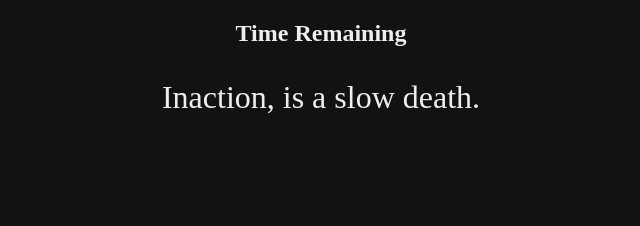
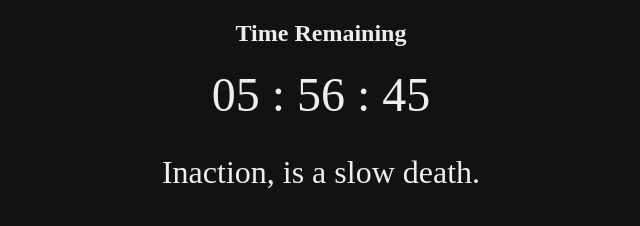
Before and after one commit to xavier-kong/chrome-extensions, a browser extension: page better-twitter-discord/countdown/countdown.html in a window 1280 px wide. Shown: the whole page, without its empty margins (319-959 px from the left). Drawn offline with Linux system fonts and the light colour scheme.

Commit message:
added fix for countdown error past 9pm

```diff
--- a/better-twitter-discord/countdown/countdown.html
+++ b/better-twitter-discord/countdown/countdown.html
@@ -11,6 +11,6 @@
         <h2>Time Remaining</h2>
         <div id="countdown"></div>
         <p>Inaction, is a slow death.</p>
-        <script src="redirect.js"></script>
+        <script src="countdown.js"></script>
     </body>
 </html>
--- a/better-twitter-discord/countdown/countdown.js
+++ b/better-twitter-discord/countdown/countdown.js
@@ -1,6 +1,6 @@
 function getDiff() {
     const final = new Date();
-    if (final.getHours > 21) {
+    if (final.getHours() > 21) {
         final.setDate(final.getDate() + 1);
     }
     final.setHours(18);
--- a/make-youtube-better/pages/countdown/countdown.js
+++ b/make-youtube-better/pages/countdown/countdown.js
@@ -1,6 +1,6 @@
 function getDiff() {
     const final = new Date();
-    if (final.getHours > 21) {
+    if (final.getHours() > 21) {
         final.setDate(final.getDate() + 1);
     }
     final.setHours(18);
```
Also changed, not shown: make-youtube-better/pages/countdown/countdown.html (+1 -1 lines).
